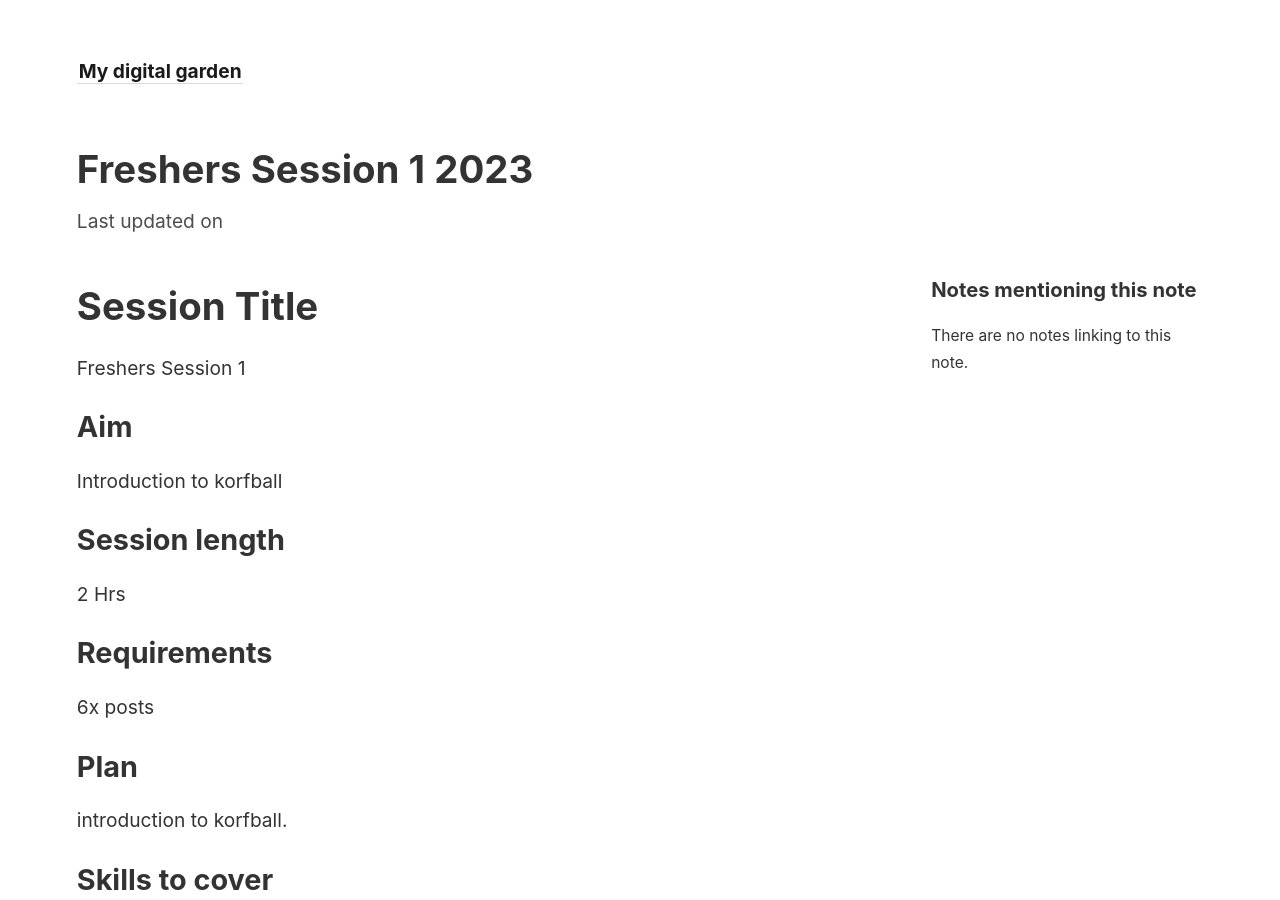
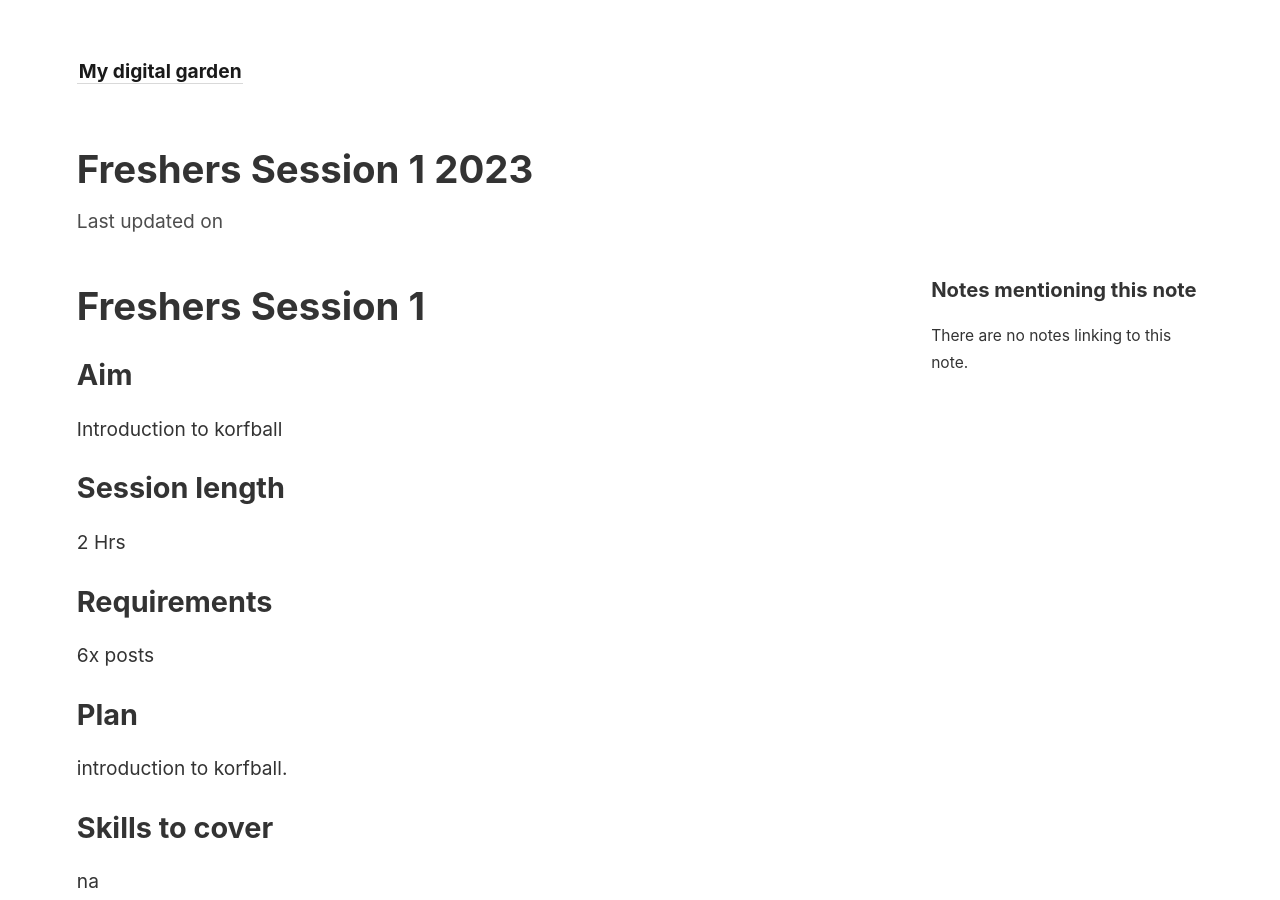
Before and after one commit to jamesptanner/notes, a Jekyll site: the page built from _notes/korfball/sessions/intro1.md, in a window 1280 px wide and 900 px high. Built offline with Jekyll 4.4.1, drawn with Linux system fonts in a browser that asks for light colours.

Commit message:
update intro1.md

```diff
--- a/_notes/korfball/sessions/intro1.md
+++ b/_notes/korfball/sessions/intro1.md
@@ -4,8 +4,7 @@ title: Freshers Session 1 2023
 id: intro2023_1
 ---
 
-# Session Title
-Freshers Session 1
+# Freshers Session 1
 
 ## Aim
 Introduction to korfball
```
